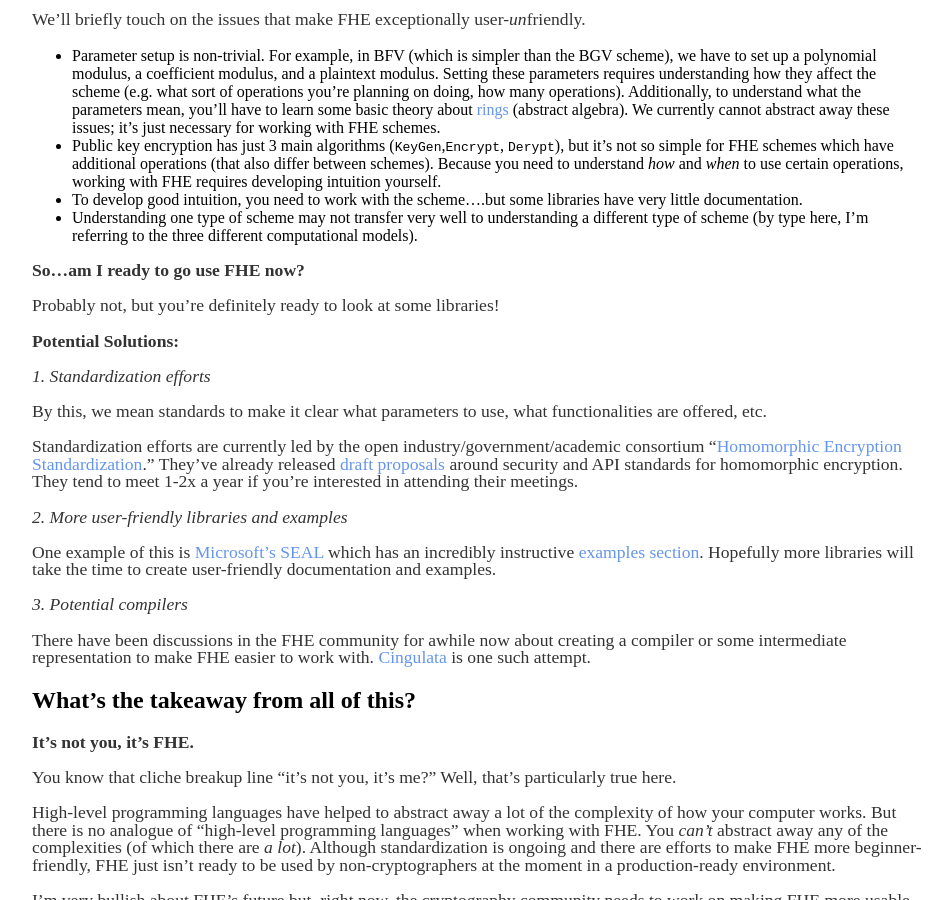
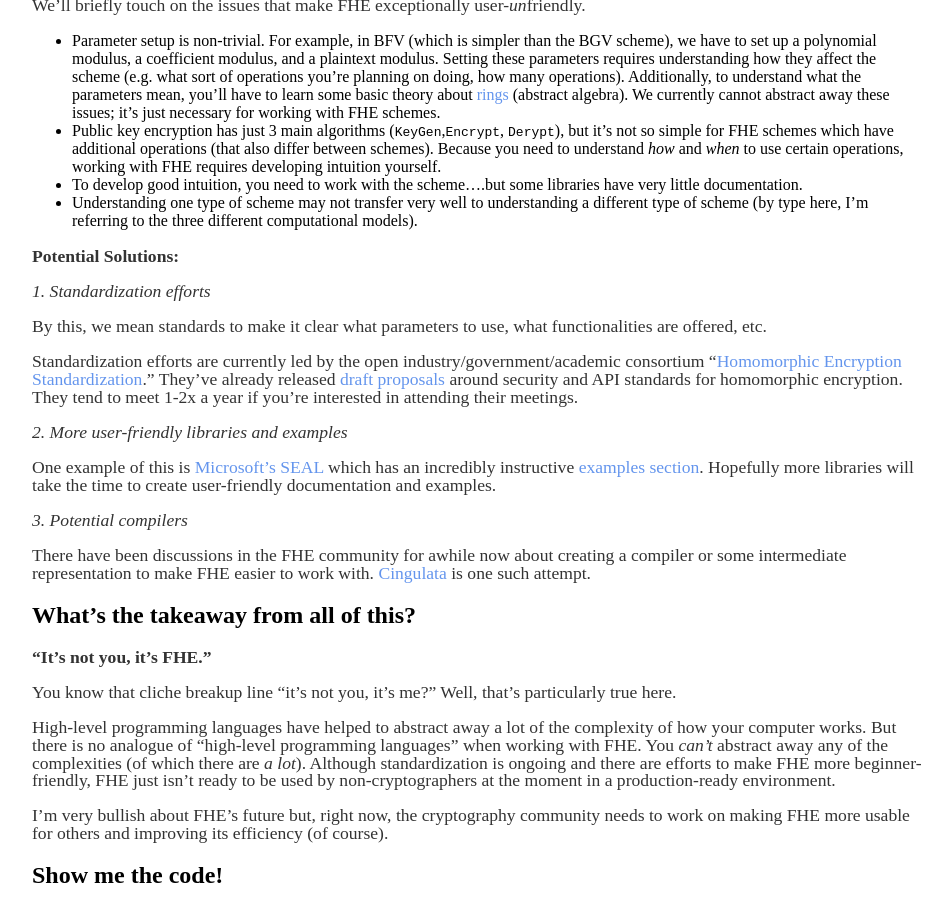
Before and after one commit to ravital/ravital.github.io, a Jekyll site: the page built from _posts/2020-07-06-fully-homomorphic-encryption-for-engineers.md, in a window 1280 px wide and 900 px high, scrolled down 6307 px. Shown: the whole window, without its empty margins (160-1112 px from the left). Built offline with Jekyll 4.4.1, drawn with Linux system fonts in a browser that asks for light colours.

Commit message:
Update 2020-07-06-fully-homomorphic-encryption-for-engineers.md

```diff
--- a/_posts/2020-07-06-fully-homomorphic-encryption-for-engineers.md
+++ b/_posts/2020-07-06-fully-homomorphic-encryption-for-engineers.md
@@ -126,11 +126,11 @@
 
 Hmm, that's unfortunate. There isn't much work explaining the tradeoffs between different schemes with the same computational model. You'll probably have to play around with the various schemes and implement your specific use case with both of them to determine which is best. There are some very involved research papers (such as [this](https://eprint.iacr.org/2019/493.pdf)) that you can try wading through.
 
-**Do schemes based on different computational models otherwise behave the same?**
+* **Do schemes based on different computational models otherwise behave the same?**
 
 Kind of but not really. Different schemes tend to use different techniques to control efficiency and noise growth that you'll need to understand to successfully work with FHE. Additionally, the schemes have different parameters you need to understand in order to set them properly. The parameters affect not only the security of the scheme (which is a given in cryptography), but also the sorts of plaintexts you can work with, the number of homomorphic computations you can do, and the overall performance of the scheme.
 
-**Are the different schemes compatible at all?**
+* **Are the different schemes compatible at all?**
 
 Does this picture\* help?
 <p align="center"><img src="https://ravital.github.io/chimera.png" width="700" height="412"></p>
@@ -165,27 +165,27 @@
 
 Personal rant aside, we're going to look at some considerations you have to take into account for efficiency with FHE.
 
-**How many computations do you want to perform?**
+* **How many computations do you want to perform?**
 
 Some FHE schemes allow you to perform a *truly arbitrary* number of computations on encrypted data. Many schemes, however, only allow for a certain number of homomorphic operations to be performed. After that point, there's no guarantee decryption will be successful. Say, for example, the FHE scheme only allows for 100 sequential homomorphic multiplications (note: addition is generally "easy" in FHE schemes, whereas multiplication is much harder). If we tried to do the 101th homomorphic multiplication, there's no guarantee that the resulting ciphertext can be correctly decrypted. The schemes that allow for a truly arbitrary number of homomorphic computations suffer from very poor performance. If you're able to figure out a ceiling on the number of homomorphic multiplications you need to do, that will help to achieve much better performance.
 
-**How big do you need your plaintext space to be?**
+* **How big do you need your plaintext space to be?**
 
 he larger the plaintext space, the slower it will be to perform operations. For FHE schemes that model computation as modular arithmetic, choosing a modulus on the order of 1000 vs. 1,000,000 makes a large difference in terms of what plaintexts you can represent. This might be especially important if you're representing account balances with your ciphertexts and need to ensure they don't "wrap around" the modulus.
 
-**Are you going to perform the same operation on many different plaintexts or ciphertexts (i.e. "SIMD" style computations)?**
+* **Are you going to perform the same operation on many different plaintexts or ciphertexts (i.e. "SIMD" style computations)?**
 
 Some FHE schemes can take advantage of "SIMD" style operations to perform the same operation on multiple plaintexts or ciphertexts simultaneously. If this sort of parallelization is useful for you, you should consider exploring schemes and libraries that offer this functionality. SIMD-style operations, if used correctly, can really improve efficiency.
 
-**What key sizes are acceptable to you?**
+* **What key sizes are acceptable to you?**
 
 With [TFHE](https://eprint.iacr.org/2018/421.pdf), for example, some keys you'll need to access in the scheme can be 1 GB large! The performance, in terms of timings, may be decent but you're instead left with a giant key you need to store.
 
-**Are you okay with large ciphertexts?**
+* **Are you okay with large ciphertexts?**
 
 Ciphertext expansion can be quite bad when working with FHE. Looking again at [TFHE](https://eprint.iacr.org/2018/421.pdf), the plaintext-to-ciphertext expansion is 10,000:1 for an acceptable level of security (100 bits).
 
-**What matters most for you in terms of performance?**
+* **What matters most for you in terms of performance?**
 
 You can't "have it all" in FHE so it's important to determine what you *need* vs. *want*. Maybe you really need fast comparison of numbers. Maybe you really need to parallelize computation. Maybe you need a large plaintext space. All these little considerations need to be taken into account when choosing an FHE scheme.
 
@@ -213,10 +213,6 @@
 * To develop good intuition, you need to work with the scheme....but some libraries have very little documentation.
 * Understanding one type of scheme may not transfer very well to understanding a different type of scheme (by type here, I'm referring to the three different computational models).
 
-**So...am I ready to go use FHE now?**
-
-Probably not, but you're definitely ready to look at some libraries!
-
 **Potential Solutions:**
 
 *1. Standardization efforts*
@@ -235,7 +231,7 @@
 
 ## What's the takeaway from all of this? <a name="conclusion"></a>
 
-**It's not you, it's FHE.**
+**"It's not you, it's FHE."**
 
 You know that cliche breakup line "it's not you, it's me?" Well, that's particularly true here.
 
```
